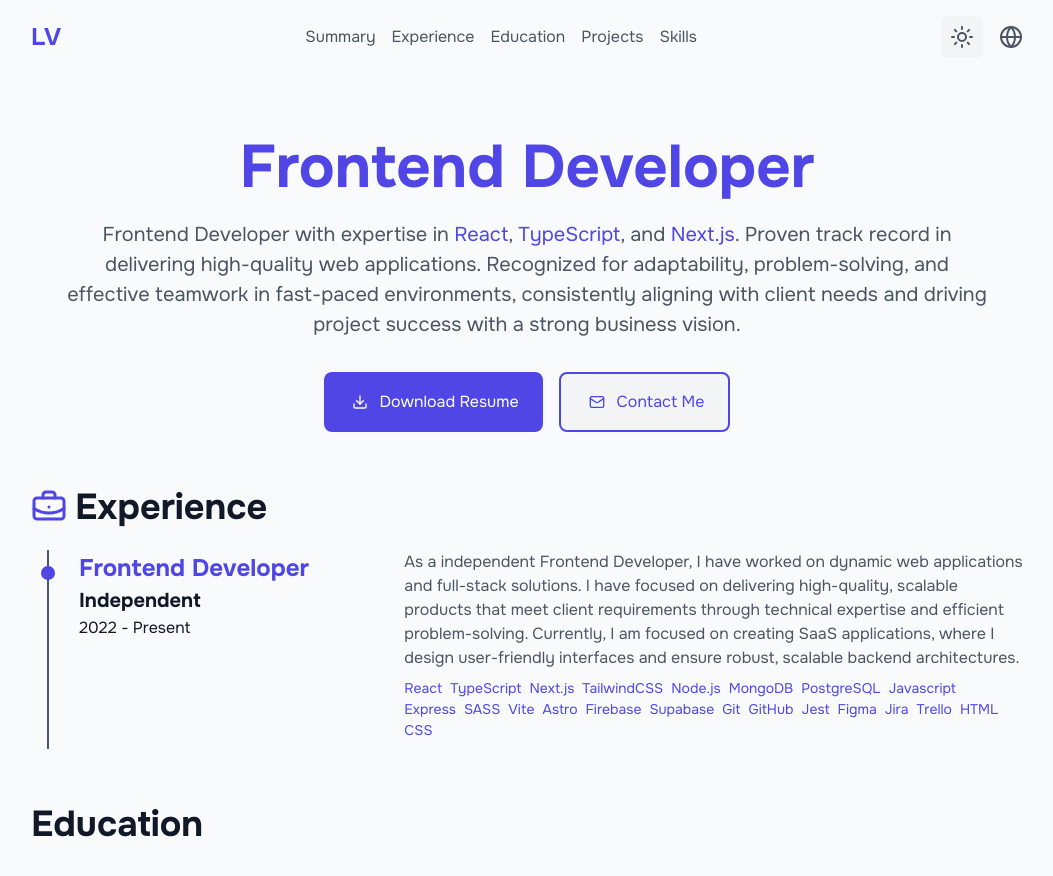
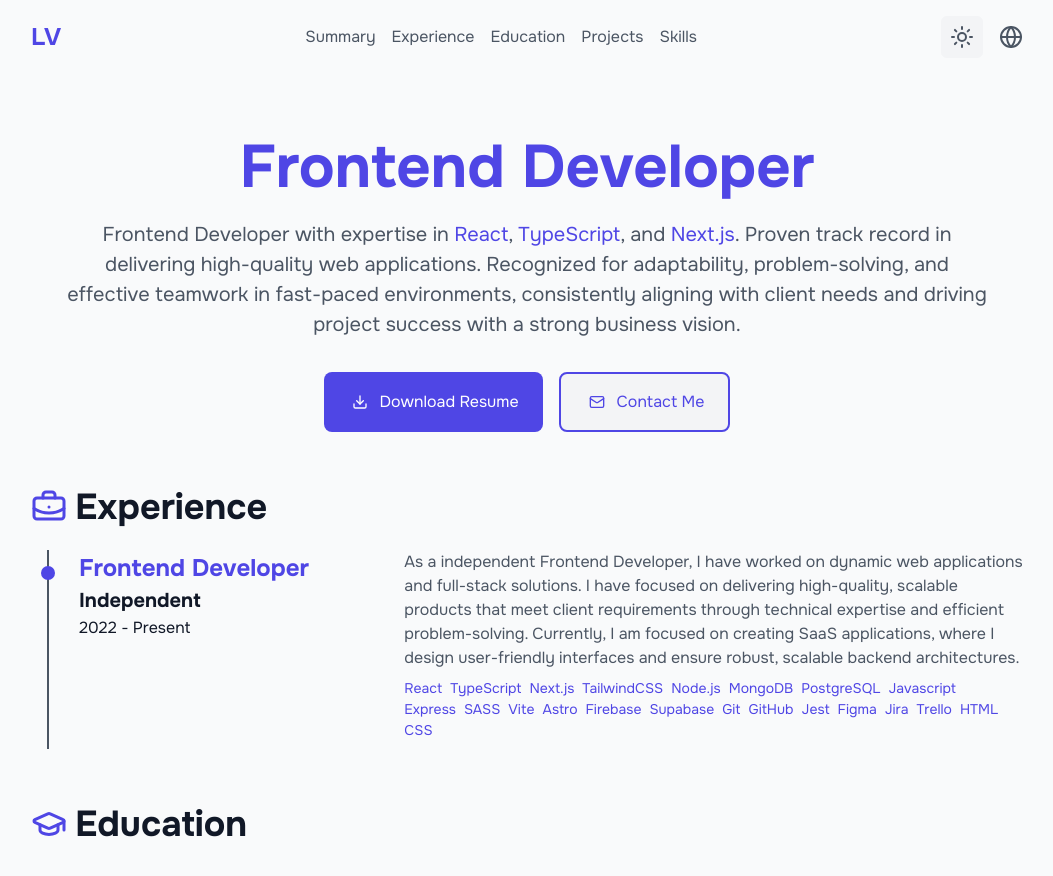
Before and after one commit to Orbitado/portfolio, a Next.js app: page / in a window 1280 px wide. Shown: the top 876 px of the page, without its empty margins (113-1166 px from the left). Built offline with nearby package versions, Linux system fonts and the light colour scheme.

Commit message:
feat/layout/education: added heading and icon. improved styles

```diff
--- a/src/app/(pages)/Education.tsx
+++ b/src/app/(pages)/Education.tsx
@@ -1,9 +1,13 @@
+import { GraduationCap } from "lucide-react";
 import React from "react";
 
 function Education() {
   return (
     <section id="education" className="section">
-      <h3 className="section__heading">Education</h3>
+      <h3 className="section__heading">
+        <GraduationCap className="section__icon" aria-hidden="true" />
+        Education
+      </h3>
     </section>
   );
 }
```
